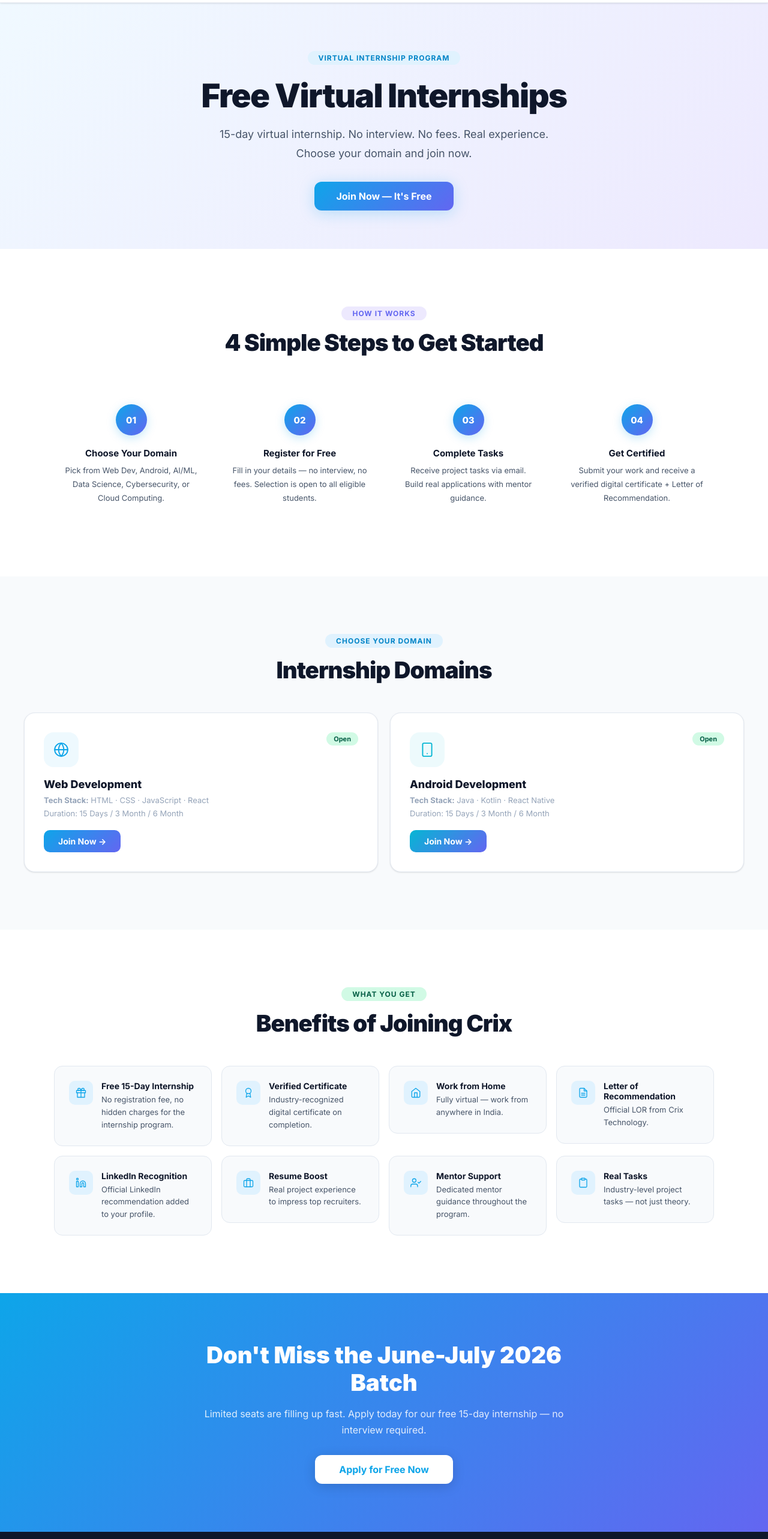
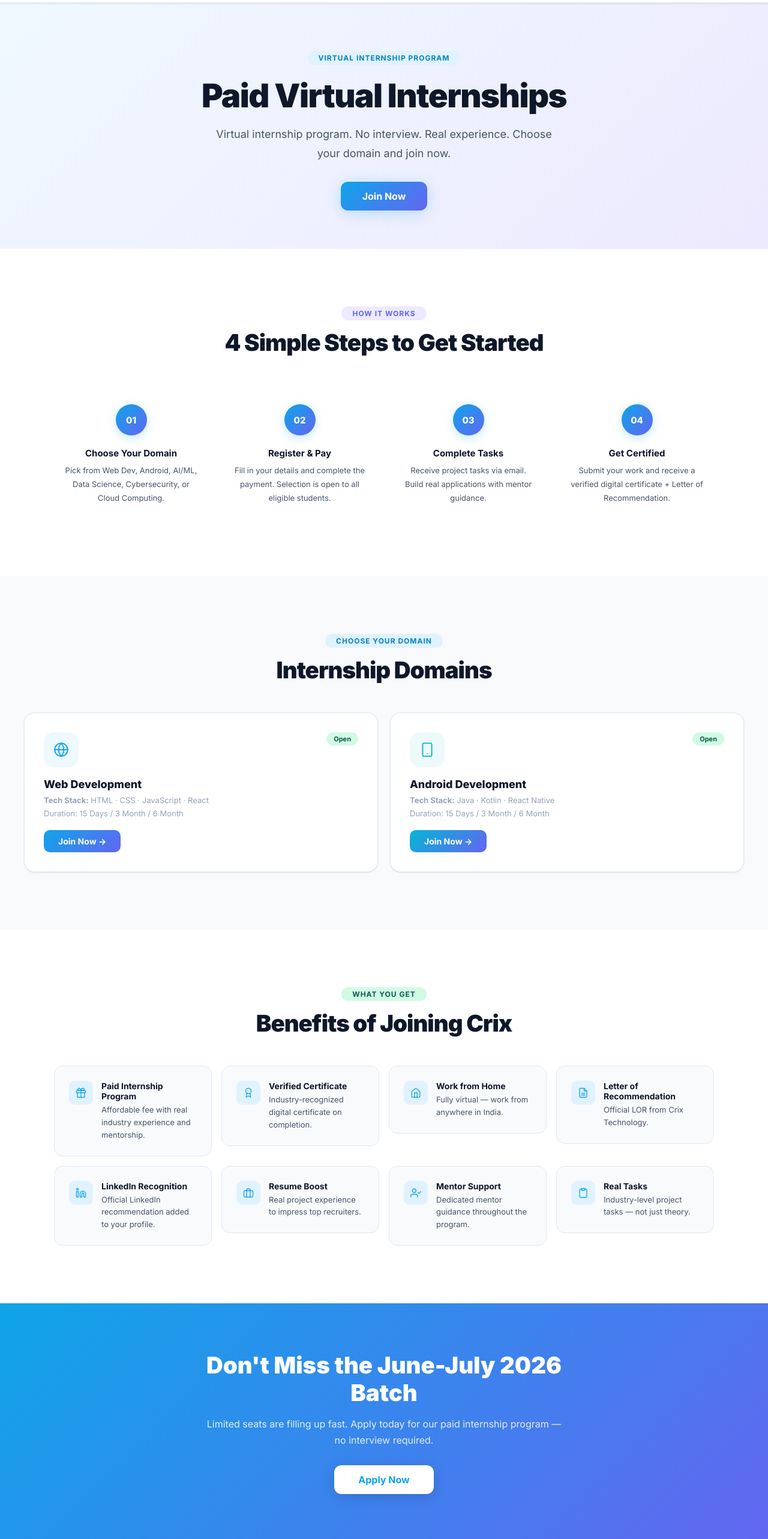
Before and after one commit to Shanlin-Dudhiya/crix, a React (Create React App) app: page /internships in a window 1280 px wide. Shown: the part 100-2666 px from the top of the page at 60% size. Built offline with nearby package versions, Linux system fonts and the light colour scheme.

Commit message:
feat: change form link to new URL and replace free with paid across all pages

```diff
--- a/public/index.html
+++ b/public/index.html
@@ -7,7 +7,7 @@
     <link rel="shortcut icon" href="%PUBLIC_URL%/favicon.ico" />
     <meta name="viewport" content="width=device-width, initial-scale=1" />
     <meta name="theme-color" content="#1a9cc4" />
-    <meta name="description" content="Crix Technology — India's leading platform for free virtual internships, cutting-edge IT services, and industry-ready online courses. Based in Ahmedabad, serving all of India." />
+    <meta name="description" content="Crix Technology — India's leading platform for paid virtual internships, cutting-edge IT services, and industry-ready online courses. Based in Ahmedabad, serving all of India." />
     <meta name="keywords" content="free internship India, virtual internship, IT services Ahmedabad, online courses, web development internship, AI ML internship" />
     <link rel="apple-touch-icon" href="%PUBLIC_URL%/logo192.png" />
     <link rel="manifest" href="%PUBLIC_URL%/manifest.json" />
--- a/src/data.js
+++ b/src/data.js
@@ -50,7 +50,7 @@
 
 export const STEPS = [
   { n: "01", title: "Choose Your Domain", desc: "Pick from Web Dev, Android, AI/ML, Data Science, Cybersecurity, or Cloud Computing." },
-  { n: "02", title: "Register for Free", desc: "Fill in your details — no interview, no fees. Selection is open to all eligible students." },
+  { n: "02", title: "Register & Pay", desc: "Fill in your details and complete the payment. Selection is open to all eligible students." },
   { n: "03", title: "Complete Tasks", desc: "Receive project tasks via email. Build real applications with mentor guidance." },
   { n: "04", title: "Get Certified", desc: "Submit your work and receive a verified digital certificate + Letter of Recommendation." },
 ];
--- a/src/pages/About.jsx
+++ b/src/pages/About.jsx
@@ -6,7 +6,7 @@
 
 const VALUES = [
   { icon: "target", title: "Mission-Driven", desc: "We exist to bridge the gap between education and industry — giving every student a real shot at a tech career." },
-  { icon: "gift", title: "Free Internship", desc: "Our 15-day virtual internship is completely free. We believe access to opportunity shouldn't depend on your wallet." },
+  { icon: "gift", title: "Paid Internship", desc: "Our virtual internship is an affordable paid program. We believe quality experience is worth investing in." },
   { icon: "award", title: "Quality First", desc: "Real projects, industry mentors, and recognized certificates — not hollow experiences." },
   { icon: "users", title: "Community", desc: "15,000+ alumni who support each other, share opportunities, and grow together." },
 ];
@@ -43,7 +43,7 @@
               We started as a small IT services company in Ahmedabad, Gujarat. As we grew, we noticed something troubling — thousands of talented students graduating without practical skills that employers actually needed.
             </p>
             <p style={{ color: C.textSub, fontSize: 16, lineHeight: 1.9, marginBottom: 32 }}>
-              So we built our internship program — a free 15-day virtual experience designed around real tasks that mirror actual industry work. Today, we've trained over 15,000 students from 200+ colleges across India.
+              So we built our internship program — a paid virtual experience designed around real tasks that mirror actual industry work. Today, we've trained over 15,000 students from 200+ colleges across India.
             </p>
             <a href={APPLY_LINK} target="_blank" rel="noreferrer" style={{ display: "inline-block", background: `linear-gradient(135deg, ${C.primary}, ${C.accent})`, color: "#fff", borderRadius: 10, padding: "12px 28px", fontWeight: 700, fontSize: 14, textDecoration: "none", boxShadow: `0 4px 16px ${C.primary}35` }}>Join Our Program →</a>
           </RevealBox>
--- a/src/pages/Contact.jsx
+++ b/src/pages/Contact.jsx
@@ -96,7 +96,7 @@
             {/* Internship CTA box */}
             <div style={{ marginTop: "2rem", background: `linear-gradient(135deg, ${C.primary}, ${C.accent})`, borderRadius: 16, padding: "1.75rem" }}>
               <div style={{ fontWeight: 800, color: "#fff", fontSize: 16, marginBottom: 8 }}>Apply for Internship</div>
-              <p style={{ fontSize: 13, color: "rgba(255,255,255,0.85)", lineHeight: 1.7, marginBottom: 16 }}>Free 15-day program, no interview. Click below to apply directly via our Google Form.</p>
+              <p style={{ fontSize: 13, color: "rgba(255,255,255,0.85)", lineHeight: 1.7, marginBottom: 16 }}>Paid internship program, no interview. Click below to apply directly via our Google Form.</p>
               <a href={APPLY_LINK} target="_blank" rel="noreferrer" style={{ display: "inline-block", background: "#fff", color: C.primary, borderRadius: 9, padding: "10px 22px", fontWeight: 700, fontSize: 14, textDecoration: "none" }}>Apply Now →</a>
             </div>
           </RevealBox>
--- a/src/pages/Home.jsx
+++ b/src/pages/Home.jsx
@@ -40,7 +40,7 @@
 
             <RevealBox delay={0.15}>
               <p style={{ fontSize: 18, color: C.textSub, lineHeight: 1.8, margin: "0 0 2rem", maxWidth: 520 }}>
-                India's leading platform for <strong style={{ color: C.primary }}>free virtual internships</strong>, cutting-edge IT services, and industry-ready courses — built to launch real careers.
+                India's leading platform for <strong style={{ color: C.primary }}>paid virtual internships</strong>, cutting-edge IT services, and industry-ready courses — built to launch real careers.
               </p>
             </RevealBox>
 
@@ -51,7 +51,7 @@
                   color: "#fff", borderRadius: 12, padding: "14px 32px",
                   fontWeight: 700, fontSize: 16, textDecoration: "none",
                   boxShadow: `0 4px 24px ${C.primary}40`, display: "inline-block",
-                }}>Join for Free</a>
+                }}>Apply Now</a>
                 <Link to="/services" style={{ background: "#fff", color: C.text, border: `1px solid ${C.border}`, borderRadius: 12, padding: "14px 32px", fontWeight: 600, fontSize: 16, textDecoration: "none", boxShadow: shadow.sm }}>Our Services →</Link>
               </div>
             </RevealBox>
@@ -66,7 +66,7 @@
           <RevealBox delay={0.1}>
             <div style={{ display: "flex", flexDirection: "column", gap: "1rem" }}>
               {[
-                { icon: "graduation-cap", label: "Free Virtual Internships", sub: "Web · AI · Android · Cloud · more", color: C.primary, bg: C.primaryLight, to: "/internships" },
+                { icon: "graduation-cap", label: "Paid Virtual Internships", sub: "Web · AI · Android · Cloud · more", color: C.primary, bg: C.primaryLight, to: "/internships" },
                 { icon: "monitor", label: "IT Services & Solutions", sub: "Web · App · AI · Digital Marketing", color: C.accent, bg: C.accentLight, to: "/services" },
                 { icon: "book-open", label: "Online Courses", sub: "Industry-oriented · Certificate included", color: C.green, bg: C.greenLight, to: "/courses" },
                 { icon: "trending-up", label: "Career Support", sub: "LOR · Certificate · LinkedIn Recommendation", color: C.yellow, bg: C.yellowLight, to: "/contact" },
@@ -134,7 +134,7 @@
             <div style={{ textAlign: "center", marginBottom: "3rem" }}>
               <span style={{ display: "inline-block", background: C.primaryLight, color: C.primaryDark, borderRadius: 50, padding: "4px 18px", fontSize: 12, fontWeight: 700, letterSpacing: "1px", marginBottom: 14 }}>VIRTUAL INTERNSHIPS</span>
               <h2 style={{ fontSize: "clamp(1.8rem, 4vw, 2.6rem)", fontWeight: 900, color: C.dark, margin: "0 0 1rem", letterSpacing: "-1px" }}>Launch Your Tech Career</h2>
-              <p style={{ color: C.textSub, fontSize: 16, maxWidth: 520, margin: "0 auto" }}>15-day virtual internship. No fees. No interview. Choose your domain and get started today.</p>
+              <p style={{ color: C.textSub, fontSize: 16, maxWidth: 520, margin: "0 auto" }}>Virtual internship program. No interview. Choose your domain and get started today.</p>
             </div>
           </RevealBox>
 
@@ -153,7 +153,7 @@
                   </div>
                   <h3 style={{ fontWeight: 700, fontSize: 16, color: C.dark, margin: "0 0 6px" }}>{title}</h3>
                   <p style={{ fontSize: 13, color: C.muted, margin: "0 0 16px" }}>{tech}</p>
-                  <a href={APPLY_LINK} target="_blank" rel="noreferrer" style={{ display: "inline-block", background: `linear-gradient(135deg, ${color}, ${C.accent})`, color: "#fff", border: "none", borderRadius: 8, padding: "8px 20px", fontWeight: 700, fontSize: 13, textDecoration: "none" }}>Apply Free</a>
+                  <a href={APPLY_LINK} target="_blank" rel="noreferrer" style={{ display: "inline-block", background: `linear-gradient(135deg, ${color}, ${C.accent})`, color: "#fff", border: "none", borderRadius: 8, padding: "8px 20px", fontWeight: 700, fontSize: 13, textDecoration: "none" }}>Apply Now</a>
                 </div>
               </RevealBox>
             ))}
@@ -206,9 +206,9 @@
         <RevealBox>
           <div style={{ maxWidth: 680, margin: "0 auto", textAlign: "center" }}>
             <h2 style={{ fontSize: "clamp(1.8rem, 4vw, 2.6rem)", fontWeight: 900, color: "#fff", margin: "0 0 1rem", letterSpacing: "-1px" }}>Ready to Start Your Journey?</h2>
-            <p style={{ color: "rgba(255,255,255,0.85)", fontSize: 17, lineHeight: 1.7, marginBottom: 32 }}>Join 15,000+ students who've transformed their careers with Crix Technology. Apply for our free 15-day internship today.</p>
+            <p style={{ color: "rgba(255,255,255,0.85)", fontSize: 17, lineHeight: 1.7, marginBottom: 32 }}>Join 15,000+ students who've transformed their careers with Crix Technology. Apply for our paid internship today.</p>
             <div style={{ display: "flex", gap: 14, justifyContent: "center", flexWrap: "wrap" }}>
-              <a href={APPLY_LINK} target="_blank" rel="noreferrer" style={{ background: "#fff", color: C.primary, borderRadius: 12, padding: "14px 36px", fontWeight: 700, fontSize: 16, textDecoration: "none", boxShadow: "0 4px 20px rgba(0,0,0,0.15)" }}>Apply for Free</a>
+              <a href={APPLY_LINK} target="_blank" rel="noreferrer" style={{ background: "#fff", color: C.primary, borderRadius: 12, padding: "14px 36px", fontWeight: 700, fontSize: 16, textDecoration: "none", boxShadow: "0 4px 20px rgba(0,0,0,0.15)" }}>Apply Now</a>
               <Link to="/contact" style={{ background: "rgba(255,255,255,0.15)", color: "#fff", border: "1px solid rgba(255,255,255,0.4)", borderRadius: 12, padding: "14px 36px", fontWeight: 600, fontSize: 16, textDecoration: "none" }}>Contact Us</Link>
             </div>
           </div>
--- a/src/pages/Internships.jsx
+++ b/src/pages/Internships.jsx
@@ -4,7 +4,7 @@
 import Icon from "../components/Icons";
 
 const BENEFITS = [
-  { icon: "gift", label: "Free 15-Day Internship", desc: "No registration fee, no hidden charges for the internship program." },
+  { icon: "gift", label: "Paid Internship Program", desc: "Affordable fee with real industry experience and mentorship." },
   { icon: "award", label: "Verified Certificate", desc: "Industry-recognized digital certificate on completion." },
   { icon: "home", label: "Work from Home", desc: "Fully virtual — work from anywhere in India." },
   { icon: "file-text", label: "Letter of Recommendation", desc: "Official LOR from Crix Technology." },
@@ -22,9 +22,9 @@
       <section style={{ background: `linear-gradient(135deg, #f0f9ff, #ede9fe)`, padding: "5rem 2.5rem 4rem", textAlign: "center" }}>
         <RevealBox>
           <span style={{ display: "inline-block", background: C.primaryLight, color: C.primaryDark, borderRadius: 50, padding: "4px 18px", fontSize: 12, fontWeight: 700, letterSpacing: "1px", marginBottom: 18 }}>VIRTUAL INTERNSHIP PROGRAM</span>
-          <h1 style={{ fontSize: "clamp(2.2rem, 5vw, 3.4rem)", fontWeight: 900, color: C.dark, margin: "0 0 1rem", letterSpacing: "-1.5px" }}>Free Virtual Internships</h1>
-          <p style={{ color: C.textSub, fontSize: 18, maxWidth: 600, margin: "0 auto 2rem", lineHeight: 1.75 }}>15-day virtual internship. No interview. No fees. Real experience. Choose your domain and join now.</p>
-          <a href={APPLY_LINK} target="_blank" rel="noreferrer" style={{ display: "inline-block", background: `linear-gradient(135deg, ${C.primary}, ${C.accent})`, color: "#fff", borderRadius: 12, padding: "14px 36px", fontWeight: 700, fontSize: 16, textDecoration: "none", boxShadow: `0 4px 24px ${C.primary}40` }}>Join Now — It's Free</a>
+          <h1 style={{ fontSize: "clamp(2.2rem, 5vw, 3.4rem)", fontWeight: 900, color: C.dark, margin: "0 0 1rem", letterSpacing: "-1.5px" }}>Paid Virtual Internships</h1>
+          <p style={{ color: C.textSub, fontSize: 18, maxWidth: 600, margin: "0 auto 2rem", lineHeight: 1.75 }}>Virtual internship program. No interview. Real experience. Choose your domain and join now.</p>
+          <a href={APPLY_LINK} target="_blank" rel="noreferrer" style={{ display: "inline-block", background: `linear-gradient(135deg, ${C.primary}, ${C.accent})`, color: "#fff", borderRadius: 12, padding: "14px 36px", fontWeight: 700, fontSize: 16, textDecoration: "none", boxShadow: `0 4px 24px ${C.primary}40` }}>Join Now</a>
         </RevealBox>
       </section>
 
@@ -122,8 +122,8 @@
         <RevealBox>
           <div style={{ maxWidth: 600, margin: "0 auto", textAlign: "center" }}>
             <h2 style={{ fontSize: "clamp(1.8rem, 4vw, 2.4rem)", fontWeight: 900, color: "#fff", margin: "0 0 1rem" }}>Don't Miss the June-July 2026 Batch</h2>
-            <p style={{ color: "rgba(255,255,255,0.85)", fontSize: 16, lineHeight: 1.7, marginBottom: 28 }}>Limited seats are filling up fast. Apply today for our free 15-day internship — no interview required.</p>
-            <a href={APPLY_LINK} target="_blank" rel="noreferrer" style={{ display: "inline-block", background: "#fff", color: C.primary, borderRadius: 12, padding: "14px 40px", fontWeight: 700, fontSize: 16, textDecoration: "none", boxShadow: "0 4px 20px rgba(0,0,0,0.15)" }}>Apply for Free Now</a>
+            <p style={{ color: "rgba(255,255,255,0.85)", fontSize: 16, lineHeight: 1.7, marginBottom: 28 }}>Limited seats are filling up fast. Apply today for our paid internship program — no interview required.</p>
+            <a href={APPLY_LINK} target="_blank" rel="noreferrer" style={{ display: "inline-block", background: "#fff", color: C.primary, borderRadius: 12, padding: "14px 40px", fontWeight: 700, fontSize: 16, textDecoration: "none", boxShadow: "0 4px 20px rgba(0,0,0,0.15)" }}>Apply Now</a>
           </div>
         </RevealBox>
       </section>
--- a/src/pages/PrivacyPolicy.jsx
+++ b/src/pages/PrivacyPolicy.jsx
@@ -10,7 +10,7 @@
 • Internship domain preference
 • Any messages or project submissions you send us
 
-We do not collect payment information for internship registrations as the 15-day internship program is free.`,
+Payment information is collected securely for internship registrations as the internship program is a paid program.`,
   },
   {
     title: "2. How We Use Your Information",
--- a/src/pages/TermsOfService.jsx
+++ b/src/pages/TermsOfService.jsx
@@ -17,7 +17,7 @@
   },
   {
     title: "3. Internship Program",
-    content: `Crix Technology offers a free 15-day virtual internship program. By enrolling you agree to:
+    content: `Crix Technology offers a paid virtual internship program. By enrolling you agree to:
 • Complete assigned tasks honestly and on time
 • Submit original work — plagiarism will result in immediate disqualification
 • Maintain professional conduct in all communications
@@ -55,7 +55,7 @@
 • Loss of data or opportunities resulting from technical issues
 • Actions taken by third-party platforms we integrate with (e.g., email providers)
 
-Our total liability in any matter shall not exceed the amount you paid for our services (which is zero for the free 15-day internship program).`,
+Our total liability in any matter shall not exceed the amount you paid for our services.`,
   },
   {
     title: "9. Termination",
--- a/src/theme.js
+++ b/src/theme.js
@@ -21,7 +21,7 @@
   redLight: "#fee2e2",
 };
 
-export const APPLY_LINK = "https://forms.gle/632A89ho9VkVpHmV8";
+export const APPLY_LINK = "https://forms.gle/x6SDacVzRR6KRbK2A";
 
 export const shadow = {
   sm: "0 1px 3px rgba(0,0,0,0.08), 0 1px 2px rgba(0,0,0,0.04)",
```
Also changed, not shown: src/Crix.js (+9 -9 lines).
